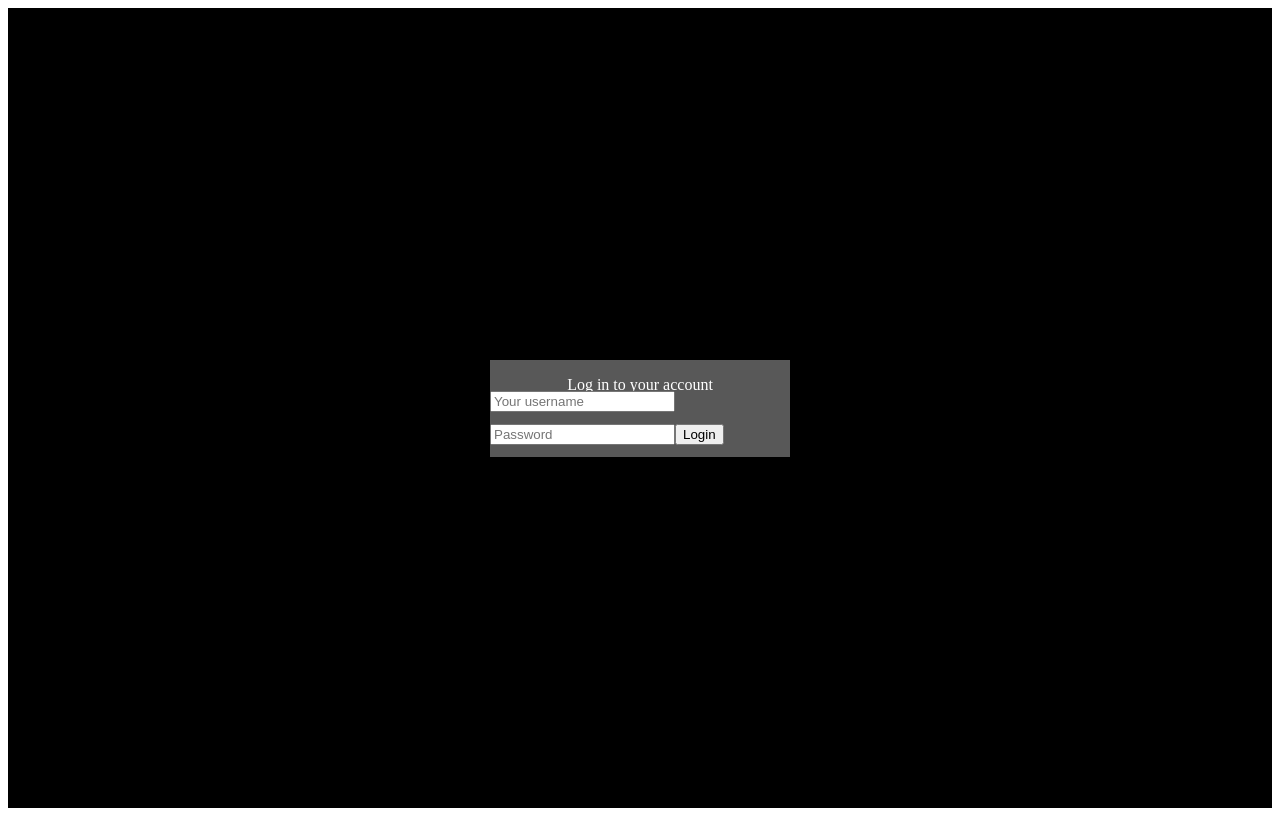
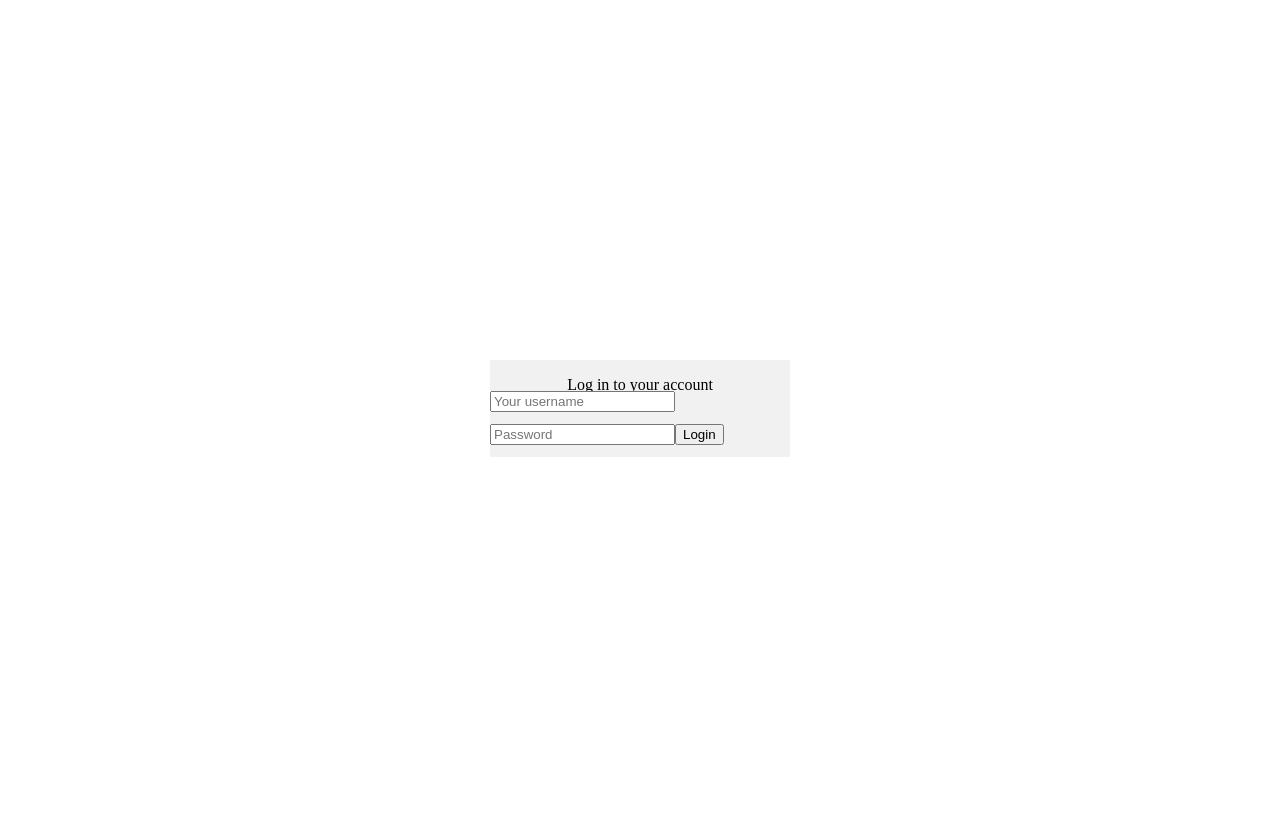
Before and after one commit to roshnet/modelkit-web, a Next.js app: page /login in a window 1280 px wide. Built offline with nearby package versions, Linux system fonts and the light colour scheme.

Commit message:
enh: Fix styling & minor UI enhancements

```diff
--- a/pages/_dashboard.js
+++ b/pages/_dashboard.js
@@ -56,8 +56,8 @@ export default function Dashboard() {
                   hoverable
                 >
                   <p>
-                    {model.description.slice(0, 50)}
-                    {model.description.length > 50 ? <span>...</span> : null}
+                    {model.description.slice(0, 80)}
+                    {model.description.length > 80 ? <span>...</span> : null}
                   </p>
                 </Card>
               </Link>
--- a/pages/login.js
+++ b/pages/login.js
@@ -1,4 +1,4 @@
-import { Button, Card, Input } from 'antd'
+import { Button, Card, Input, message } from 'antd'
 import axios from 'axios'
 import { useRouter } from 'next/router'
 import { setCookie } from 'nookies'
@@ -10,7 +10,7 @@ export default function Login() {
   const [height, setHeight] = useState(0)
   const [username, setUsername] = useState('')
   const [password, setPassword] = useState('')
-  const [showError, setShowError] = useState(false)
+  const [loading, setLoading] = useState(false)
 
   const router = useRouter()
 
@@ -20,21 +20,19 @@ export default function Login() {
 
   const handleLogin = () => {
     const url = new URL('/login', API_HOST).href
+    setLoading(true)
     axios
       .post(url, { username, password })
       .then((resp) => {
         if (resp.data['result'] === 'ok') {
           setCookie(null, 'accessToken', resp.headers['x-auth-token'])
-          setShowError(false)
           router.push('/')
-        } else {
-          setShowError(true)
         }
       })
       .catch((err) => {
-        // Do something better here like a popup or something
-        console.error('Exception caught', err)
+        message.error({ content: 'Incorrect credentials :(' })
       })
+      .finally(() => setLoading(false))
   }
 
   return (
@@ -57,12 +55,7 @@ export default function Login() {
           placeholder="Password"
           onChange={(e) => setPassword(e.target.value)}
         />
-        {showError && (
-          <p style={{ color: '#c04', textAlign: 'center' }}>
-            Incorrect credentials!
-          </p>
-        )}
-        <Button block type="primary" onClick={handleLogin}>
+        <Button block type="primary" onClick={handleLogin} loading={loading}>
           Login
         </Button>
       </Card>
@@ -75,11 +68,10 @@ const styles = {
     display: 'flex',
     alignItems: 'center',
     justifyContent: 'center',
-    backgroundColor: '#000',
+    backgroundColor: '#fff',
   },
   heading: {
     textAlign: 'center',
-    color: '#fff',
     marginBottom: '-3px',
   },
 }
--- a/pages/register.js
+++ b/pages/register.js
@@ -76,11 +76,9 @@ const styles = {
     display: 'flex',
     alignItems: 'center',
     justifyContent: 'center',
-    backgroundColor: '#000',
   },
   heading: {
     textAlign: 'center',
-    color: '#fff',
     marginBottom: '-3px',
   },
 }
```
